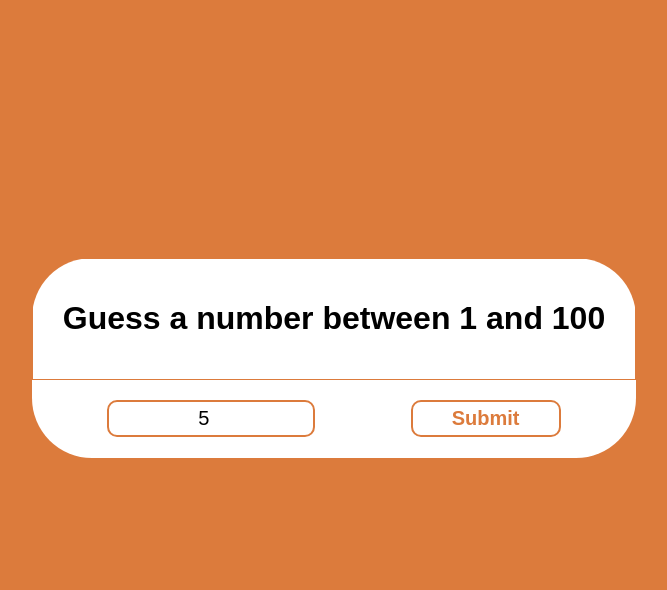
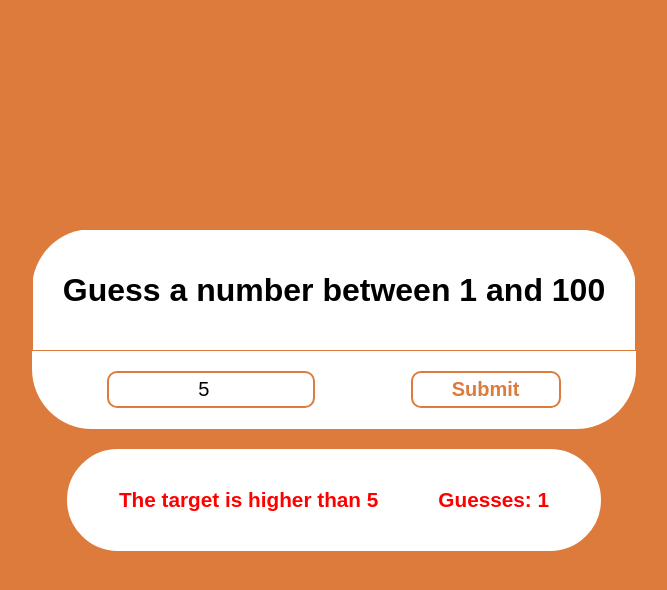
Before and after one commit to Dhami0007/guessingGame, a plain HTML site: page index.html in a window 1280 px wide. Both pictures are taken after typing "5" into the empty fields and a click on the button "Submit". Shown: the whole page, without its empty margins (306-973 px from the left). Drawn offline with Linux system fonts and the light colour scheme.

Commit message:
Javascript added. Fully functioning

```diff
--- a/index.html
+++ b/index.html
@@ -14,10 +14,13 @@
             </div>
             <div class="guessEntries">
                 <input type="number" id="guessField">
-                <button id="guessSubmit">Submit</button>
+                <button id="guessSubmit" onclick="handleSubmit()">Submit</button>
             </div>
         </div>
-    <div id="guessResult"></div>
+        <div id="guessResult">
+            <h5 id="statement"></h5>
+            <h5 id="attempts"></h5>
+        </div>
     </div>
     <script src="script.js"></script>
 </body>
--- a/script.js
+++ b/script.js
@@ -0,0 +1,36 @@
+let target = Math.floor(Math.random() * 100) + 1;
+if (target > 100){
+    target = target - 1;
+}
+let count = 0;
+
+function handleSubmit(){
+    const guess = document.getElementById('guessField').value;
+    let result = document.getElementById('guessResult');
+    let statement = document.getElementById("statement");
+    let attempts = document.getElementById("attempts");
+
+    if (guess==''){
+        alert('Please enter a number');
+    }
+    else if (guess > 100 || guess < 1){
+        alert('Please enter a number between 1 and 100');
+    }
+    else if (guess < target){
+        statement.innerHTML = `The target is higher than ${guess}`;
+        attempts.innerHTML = `Guesses: ${++count}`;
+        result.style.visibility = 'visible';
+    }
+    else if (guess > target){
+        statement.innerHTML = `The target is lower than ${guess}`;
+        attempts.innerHTML = `Guesses: ${++count}`;
+        result.style.visibility = 'visible';
+    }
+    else if (guess == target){
+        statement.innerHTML = `Congratulations! You guessed the correct number!`;
+        attempts.innerHTML = `Guesses: ${++count}`;
+        result.style.visibility = 'visible';
+        result.style.backgroundColor = '#81f09d';
+        result.style.color = 'black';
+    }
+}
--- a/style.css
+++ b/style.css
@@ -8,6 +8,13 @@ body{
     margin: 0;
     padding: 0;
     height: 100vh;
+}
+
+.container{
+    display: flex;
+    flex-direction: column;
+    justify-content: center;
+    align-items: center;
 }
 
 #guessBox{
@@ -70,14 +77,19 @@ body{
 
 #guessResult{
     display: flex;
-    flex-direction: column;
-    justify-content: center;
+    justify-content: space-around;
     align-items: center;
-    border: 2px solid black;
-    border-radius: 10px;
+    border-radius: 60px;
+    border: 2px solid white;
     margin: 20px;
-    background-color: #e77575;
-    width: 350px;
-    padding: 20px 10px;
+    background-color: white;
+    width: auto;
+    padding: 2px 20px;
+    color: red;
+    font-size: 25px;
     visibility: hidden;
 }
+
+#guessResult #statement, #guessResult #attempts{
+    padding: 0px 30px;
+}
```
